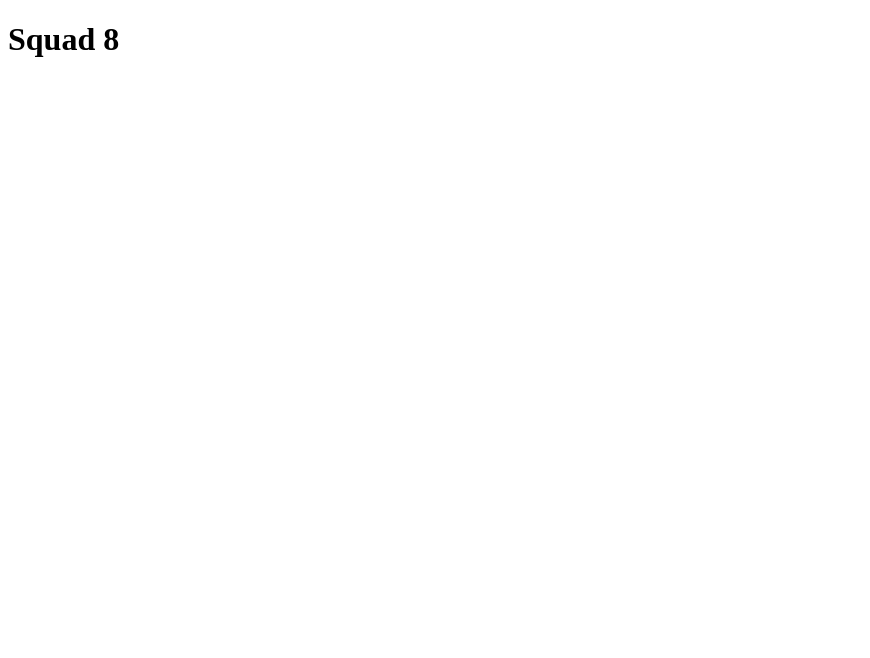
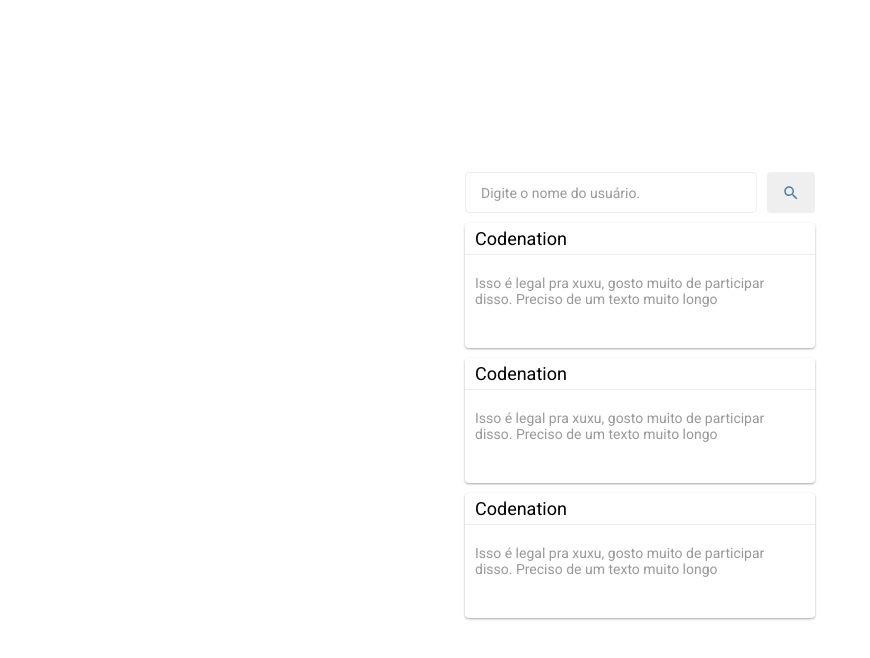
Before and after one commit to codenation-dev/squad-8-ad-react-2, a React (Create React App) app: page / in a window 1280 px wide. Shown: the top 658 px of the page, without its empty margins (0-870 px from the left). Built offline with nearby package versions, Linux system fonts and the light colour scheme.

Commit message:
enhance components, add libraries and lot more

```diff
--- a/package.json
+++ b/package.json
@@ -6,8 +6,10 @@
     "axios": "^0.19.0",
     "date-fns": "^1.30.1",
     "immer": "^3.2.0",
+    "polished": "^3.4.1",
     "react": "^16.8.6",
     "react-dom": "^16.8.6",
+    "react-icons": "^3.7.0",
     "react-redux": "^7.1.0",
     "react-scripts": "3.0.1",
     "react-toastify": "^5.3.2",
--- a/src/App.js
+++ b/src/App.js
@@ -1,14 +1,16 @@
 import React, { Fragment } from "react";
 import { ToastContainer } from "react-toastify";
+import GlobalStyle from "./styles/global";
 
-import "react-toastify/dist/ReactToastify.css";
+import Main from "./pages/Main";
 
 function App() {
   return (
     <Fragment>
       <ToastContainer autoClose={3000} />
+      <GlobalStyle />
       {/* Colocar conteúdo daqui pra baixo */}
-      <h1>Squad 8</h1>
+      <Main />
     </Fragment>
   );
 }
--- a/src/components/Button/index.js
+++ b/src/components/Button/index.js
@@ -1,16 +1,36 @@
-import styled from "styled-components";
+import styled, { css, keyframes } from "styled-components";
 
-const Button = styled.button`
-  background: transparent;
-  border-radius: 3px;
-  border: 2px solid #085191;
-  color: #085191;
-  margin: 2px 2px;
-  padding: 1px 1px;
-  width: 160px;
-  height: 30px;
-  font-family: "Roboto";
-  font-size: 14px;
+const rotate = keyframes`
+  from {
+    transform: rotate(0deg);
+  }
+  to {
+    transform: rotate(360deg);
+  }
+`;
+
+const Button = styled.button.attrs(props => ({
+  type: "button",
+  disabled: props.loading
+}))`
+  border: 0;
+  padding: 0 15px;
+  margin-left: 10px;
+  border-radius: 4px;
+  display: flex;
+  justify-content: center;
+  align-items: center;
+  &[disabled] {
+    cursor: not-allowed;
+    opacity: 0.6;
+  }
+  ${props =>
+    props.loading &&
+    css`
+      svg {
+        animation: ${rotate} 2s linear infinite;
+      }
+    `}
 `;
 
 export default Button;
--- a/src/components/Card/index.js
+++ b/src/components/Card/index.js
@@ -1,27 +1,6 @@
 import React from "react";
-import styled from "styled-components";
 
-const CardBox = styled.div`
-  word-wrap: break-word;
-  margin-top: 2px;
-  width: 300px;
-  height: 100px;
-  box-shadow: 0 1px 3px rgba(0, 0, 0, 0.12), 0 1px 2px rgba(0, 0, 0, 0.24);
-`;
-
-const CardTitle = styled.h3`
-  margin-left: 4px;
-  margin-top: 0px;
-  font-family: "Roboto";
-`;
-
-const CardDescription = styled.p`
-  font-family: "Roboto";
-  margin-left: 4px;
-  margin-top: 0px;
-  font-size: 15px;
-  color: gray;
-`;
+import { CardBox, CardTitle, CardDescription } from "./styles";
 
 const Card = ({ title, description }) => {
   return (
--- /dev/null
+++ b/src/components/Card/styles.js
@@ -0,0 +1,25 @@
+import styled from "styled-components";
+
+export const CardBox = styled.div`
+  width: 350px;
+  min-height: 125px;
+  word-wrap: break-word;
+  margin-top: 2px;
+  box-shadow: 0 1px 3px rgba(0, 0, 0, 0.12), 0 1px 2px rgba(0, 0, 0, 0.24);
+  border-radius: 4px;
+`;
+
+export const CardTitle = styled.h3`
+  padding: 5px 10px
+  margin-bottom: 5px;
+  border-bottom: 1px solid #eee;
+  font-size: 18px;
+  font-weight: 400;
+`;
+
+export const CardDescription = styled.p`
+  padding: 10px;
+  margin-top: 10px;
+  font-size 14px;
+  color: #999;
+`;
--- a/src/components/Input/index.js
+++ b/src/components/Input/index.js
@@ -1,12 +1,20 @@
 import styled from "styled-components";
+import { darken } from "polished";
+const Input = styled.input.attrs({ type: "text" })`
+  flex: 1;
+  border: 1px solid #eee;
+  padding: 10px 15px;
+  border-radius: 4px;
+  font-size: 16px;
 
-const Input = styled.input.attrs({ type: "text" })`
-  background: transparent;
-  border-radius: 3px;
-  border: 2px solid #085191;
-  color: #085191;
-  width: 300px;
-  height: 20px;
+  &:hover {
+    border-color: ${darken(0.1, "#eee")};
+  }
+
+  ::placeholder {
+    color: #999;
+    font-size: 14px;
+  }
 `;
 
 export default Input;
--- /dev/null
+++ b/src/pages/Main/index.js
@@ -0,0 +1,37 @@
+import React from "react";
+
+import Button from "../../components/Button";
+import Input from "../../components/Input";
+
+import { MdSearch } from "react-icons/md";
+
+import { Container, Header, Content } from "./styles";
+import Card from "../../components/Card";
+
+export default function Main() {
+  return (
+    <Container>
+      <Header>
+        <Input placeholder="Digite o nome do usuário." />
+        <Button type="button">
+          <MdSearch size={18} color="rgba(8, 81, 145, 0.7)" />
+        </Button>
+      </Header>
+
+      <Content>
+        <Card
+          title="Codenation"
+          description="Isso é legal pra xuxu, gosto muito de participar disso. Preciso de um texto muito longo"
+        />
+        <Card
+          title="Codenation"
+          description="Isso é legal pra xuxu, gosto muito de participar disso. Preciso de um texto muito longo"
+        />
+        <Card
+          title="Codenation"
+          description="Isso é legal pra xuxu, gosto muito de participar disso. Preciso de um texto muito longo"
+        />
+      </Content>
+    </Container>
+  );
+}
--- /dev/null
+++ b/src/pages/Main/styles.js
@@ -0,0 +1,25 @@
+import styled from "styled-components";
+import { CardBox } from "../../components/Card/styles";
+
+export const Container = styled.div`
+  display: flex;
+  flex-direction: column;
+
+  height: 100%;
+  min-height: 100vh;
+
+  align-items: center;
+  justify-content: center;
+`;
+
+export const Header = styled.div`
+  display: flex;
+  flex-direction: row;
+  width: 350px;
+`;
+
+export const Content = styled.div`
+  ${CardBox} {
+    margin: 10px 0;
+  }
+`;
--- /dev/null
+++ b/src/styles/global.js
@@ -0,0 +1,47 @@
+import { createGlobalStyle } from "styled-components";
+
+import "react-toastify/dist/ReactToastify.css";
+
+export default createGlobalStyle`
+  @import url('https://fonts.googleapis.com/css?family=Roboto:400,700&display=swap');
+
+  * {
+    margin: 0;
+    padding: 0;
+    outline: 0;
+    box-sizing: border-box
+  }
+
+  *:focus {
+    outline: 0
+  }
+
+  html, body {
+    height: 100%;
+  }
+
+  #root {
+    min-height: 100%;
+  }
+
+  body {
+    -webkit-font-smoothing: antialiased;
+  }
+
+  body, input, button {
+    font: 14px 'Roboto', sans-serif
+  }
+
+  a {
+    text-decoration: none;
+  }
+
+  ul {
+    list-style: none;
+  }
+
+  button {
+    cursor: pointer
+  }
+
+  `;
```
Also changed, not shown: 1 other file (tests, documents, lock files or other folders).
